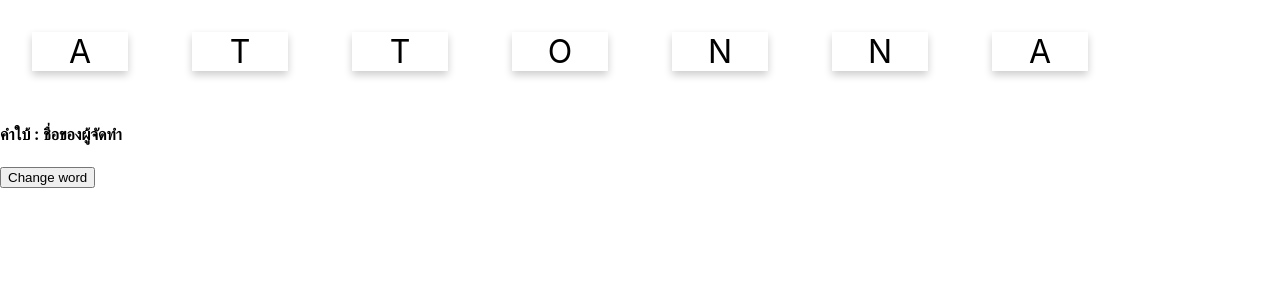
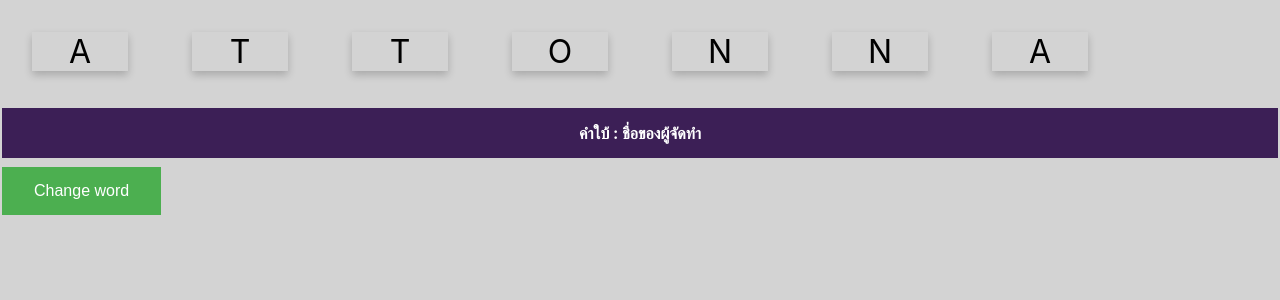
Before and after one commit to attanonch/lab-React, a React (Create React App) app: page / in a window 1280 px wide. Shown: the top 300 px of the page. Built offline with nearby package versions, Linux system fonts and the light colour scheme.

Commit message:
commit4 css style

```diff
--- a/src/App.css
+++ b/src/App.css
@@ -11,3 +11,30 @@
   color: red;
   background: pink;
  }
+
+ .button {
+  background-color: #4CAF50;
+  border: none;
+  color: white;
+  padding: 15px 32px;
+  text-align: center;
+  text-decoration: none;
+  display: inline-block;
+  font-size: 16px;
+  margin: 4px 2px;
+  cursor: pointer;
+}
+body {
+  background-color: lightgrey;
+}
+
+h4 {
+  background-color: hsl(271, 47%, 23%);
+  border: none;
+  color: white;
+  padding: 15px 32px;
+  text-align: center;
+  text-decoration: none;
+  font-size: 16px;
+  margin: 5px 2px;
+}
--- a/src/App.js
+++ b/src/App.js
@@ -8,6 +8,7 @@ const changeword = () => {
   <WordCard value={word2}/>
 }
 
+
 function App() {
   return (
     <div>
@@ -15,9 +16,9 @@ function App() {
       <h4>คำใบ้ : ชื่อของผู้จัดทำ</h4>
       <button
           type="button"
+          class="button"
           onClick={changeword}
         >Change word</button>
-
     </div>
   );
 }
```
Also changed, not shown: 1 other file (tests, documents, lock files or other folders).
